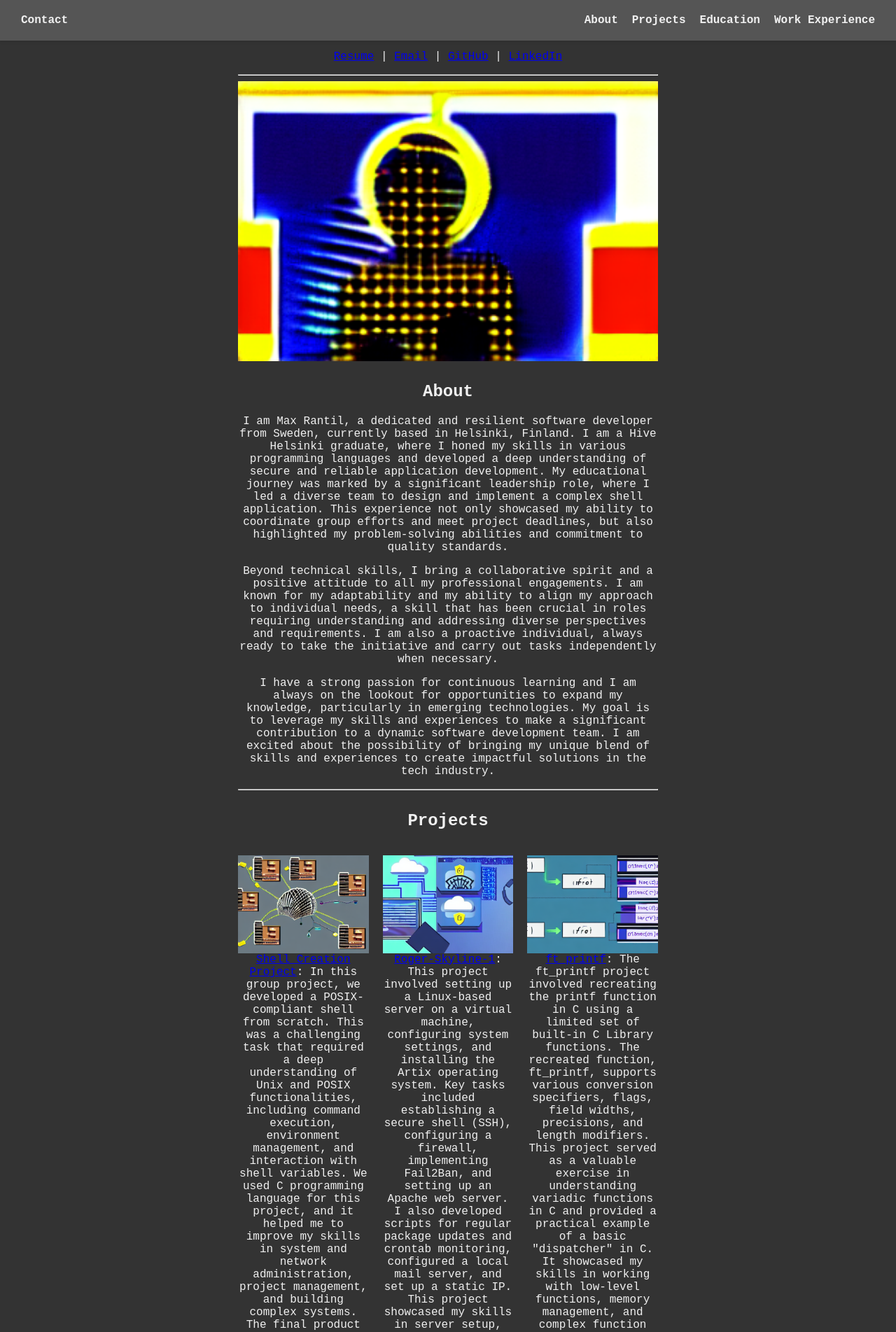
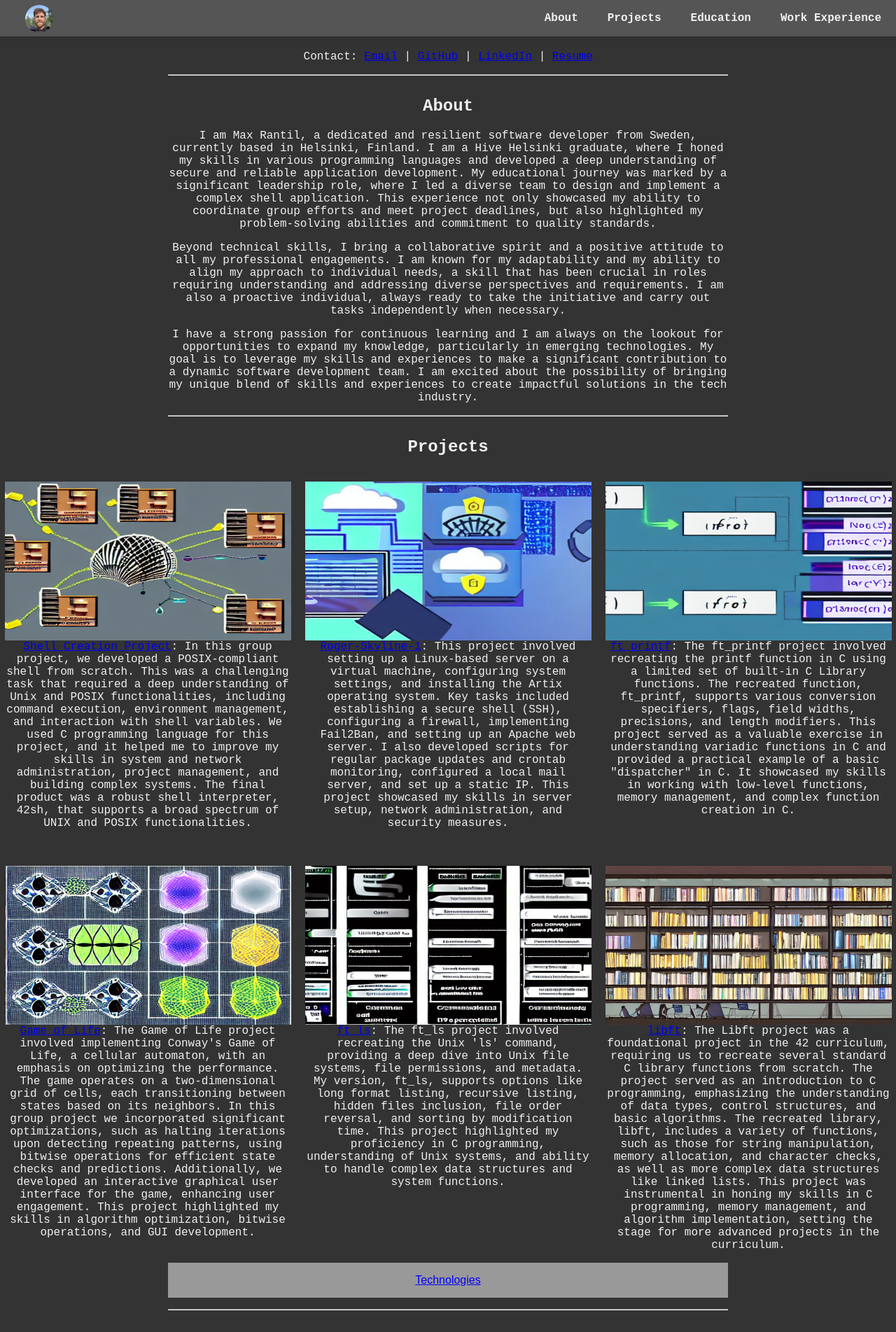
Before and after one commit to maxrantil/maxrantil.github.io, a PHP site: page / in a window 1280 px wide. Shown: the top 1903 px of the page at 70% size. Run offline with PHP 8.4, Linux system fonts and the light colour scheme.

Commit message:
final version for now

```diff
--- a/index.html
+++ b/index.html
@@ -18,10 +18,12 @@
   <header>
     <nav>
       <ul class="nav-left">
-        <li><a href="#maxrantil">Contact</a></li>
+        <div class="profile-image">
+          <li><a href="#home"><img src="./images/profile_small.jpg" alt="profile"></a></li>
+        </div>
       </ul>
       <ul class="nav-right">
-        <li><a href="#maxrantil">About</a></li>
+        <li><a href="#home">About</a></li>
         <li><a href="#projects">Projects</a></li>
         <li><a href="#education">Education</a></li>
         <li><a href="#work-experience">Work Experience</a></li>
@@ -30,18 +32,18 @@
   </header>
 
   <div class="container">
-    <div id="maxrantil">
+    <div id="home">
       <br>
       <br>
-      <p><a href="https://www.canva.com/design/DAFnGdFegCs/9V-Xdn7FXAdEoxji-CKHFw/view#1"
-          title="Watch my Resume">Resume</a> | <a href="mailto:portfolio.yn79c@simplelogin.com"
-          title="Send an email to Max Rantil">Email</a> | <a href="https://github.com/maxrantil"
-          title="Link to Max Rantil's GitHub profile">GitHub</a> | <a href="https://www.linkedin.com/in/maxrantil"
-          title="Link to Max Rantil's LinkedIn profile">LinkedIn</a></p>
+      <p>Contact: <a href="mailto:portfolio.yn79c@simplelogin.com" title="Send an email to Max Rantil">Email</a> | <a
+          href="https://github.com/maxrantil" title="Link to Max Rantil's GitHub profile">GitHub</a> | <a
+          href="https://www.linkedin.com/in/maxrantil" title="Link to Max Rantil's LinkedIn profile">LinkedIn</a> | <a
+          href="https://www.canva.com/design/DAFnGdFegCs/9V-Xdn7FXAdEoxji-CKHFw/view#1"
+          title="Watch my Resume">Resume</a></p>
     </div>
     <div id="about">
       <hr>
-      <img src="./images/about.png" alt="about image" class="project-image">
+      <!-- <img src="./images/about.png" alt="about image" class="section-image"> -->
       <h2>About</h2>
       <p>
         I am Max Rantil, a dedicated and resilient software developer from Sweden, currently based in Helsinki, Finland.
@@ -157,7 +159,7 @@
         </p>
       </div>
     </div>
-    <button type="button" class="collapsible">Technologies that I have used</button>
+    <button type="button" class="collapsible">Technologies</button>
     <div class="content">
       <h3>Programming Languages:</h3>
       <p>
@@ -327,7 +329,7 @@
     <hr>
     <div id="education">
       <h2>Education</h2>
-      <img src="./images/education.png" alt="education image" class="project-image">
+      <img src="./images/education.png" alt="education image" class="section-image">
       <p>
         <strong>Programming - Hive Helsinki, Finland (October 2021 - March 2023)</strong>:
         At Hive Helsinki, I enhanced my skills in collaboration and peer-to-peer knowledge exchange.
@@ -341,11 +343,11 @@
       experience and the specifics of each role and education experience.
     </div>
     <hr>
-    <div id="work-experience">
+    <div>
       <h2>Work Experience</h2>
-      <img src="./images/work_experience.png" alt="work-experience image" class="project-image">
+      <!-- <img src="./images/work_experience.png" alt="work-experience image" class="section-image"> -->
       <p>
-        <strong>Youth Worker - GBG Stad, Gothenburg, Sweden (June 2013 - August 2021)</strong>:
+        <strong>Youth Worker - GBG Stad, Sweden (June 2013 - August 2021)</strong>:
         In this role, I encountered rewarding and challenging moments, displaying endurance and patience.
         I applied an optimistic outlook, contributing to a positive and uplifting environment.
         My curiosity-fueled learning led to a deep understanding of unique perspectives and requirements.
@@ -353,7 +355,7 @@
       </p>
 
       <p>
-        <strong>Exhibition Technician - Hasselblad Art Museum, Gothenburg, Sweden (May 2008 - September 2013)</strong>:
+        <strong>Exhibition Technician - Hasselblad Foundation, Sweden (May 2008 - September 2013)</strong>:
         In this role, I skillfully fused artistry and workmanship, bringing artists' visions to life.
         I exhibited an easy-to-work-with demeanor, understanding the fluid nature of project work.
         I adapted and coordinated effectively within team settings, demonstrating flexibility and dedication.
@@ -454,10 +456,12 @@
       </div>
     </div>
     <hr>
-    <footer>
+    <footer id="work-experience">
       <p>Contact: <a href="mailto:portfolio.yn79c@simplelogin.com" title="Send an email to Max Rantil">Email</a> | <a
           href="https://github.com/maxrantil" title="Link to Max Rantil's GitHub profile">GitHub</a> | <a
-          href="https://www.linkedin.com/in/maxrantil" title="Link to Max Rantil's LinkedIn profile">LinkedIn</a></p>
+          href="https://www.linkedin.com/in/maxrantil" title="Link to Max Rantil's LinkedIn profile">LinkedIn</a> | <a
+          href="https://www.canva.com/design/DAFnGdFegCs/9V-Xdn7FXAdEoxji-CKHFw/view#1"
+          title="Watch my Resume">Resume</a></p>
     </footer>
   </div>
   <script>
@@ -490,6 +494,11 @@
         window.location.hash = this.getAttribute('href');
       });
     });
+
+    window.onbeforeunload = function () {
+      window.scrollTo(0, 0);
+    }
+
   </script>
 </body>
 
--- a/styles.css
+++ b/styles.css
@@ -1,12 +1,12 @@
 body {
-  font-family: 'Courier New', monospace; /* Use a monospace font */
+  font-family: 'Courier New', monospace;
   margin: 0;
   padding: 0;
   display: flex;
   justify-content: center;
   align-items: center;
-  background-color: #333; /* Change background to a dark color */
-  color: #f0f0f0; /* Change text color to a light color */
+  background-color: #333;
+  color: #f0f0f0;
 }
 
 header {
@@ -14,15 +14,20 @@ header {
   top: 0;
   left: 0;
   width: 100%;
-  background-color: #555; /* Change header background to a darker color */
-  padding: 20px;
+  background-color: #555;
+  padding-top: 7px;
   box-shadow: 0 2px 4px rgba(0, 0, 0, 0.1);
-  box-sizing: border-box; /* Add this line */
+  box-sizing: border-box;
 }
 
 nav {
   display: flex;
   justify-content: space-between;
+}
+
+.profile-image img {
+  height: 40px;
+  border-radius: 50%;
 }
 
 .nav-left,
@@ -33,9 +38,21 @@ nav {
   display: flex;
 }
 
-.nav-left li,
+.nav-left {
+  padding-right: 20px;
+}
+
+.nav-right {
+  padding-left: 20px;
+  padding-top: 10px;
+}
+
+.nav-left li {
+  margin: 0px 36px;
+}
+
 .nav-right li {
-  margin: 0 10px;
+  margin: 0px 21px;
 }
 
 .nav-left li a,
@@ -59,7 +76,7 @@ section {
 .container {
   text-align: center;
   padding: 20px;
-  max-width: 600px;
+  max-width: 800px;
   margin: 0 auto;
 }
 
@@ -69,13 +86,14 @@ h2 {
 }
 
 .collapsible {
-  background-color: #777;
-  color: white;
+  background-color: #999999;
+  color: rgb(0, 0, 255);
+  text-decoration: underline;
   cursor: pointer;
-  padding: 12px 18px;
+  height: 50px;
   width: 100%;
   border: none;
-  text-align: left;
+  text-align: center !important;
   outline: none;
   font-size: 16px;
   transition: background-color 0.3s ease;
@@ -94,9 +112,9 @@ h2 {
   padding: 0;
   overflow: hidden;
   transition: max-height 0.2s ease-out;
-  background-color: #444; /* Change content background to a darker color */
+  background-color: #444;
   max-height: 0;
-  color: #f0f0f0; /* Change content text color to a light color */
+  color: #f0f0f0;
 }
 
 .content p {
@@ -105,8 +123,8 @@ h2 {
 }
 
 .project-image {
-  width: 512 px;
-  height: 384 px;
+  width: 409px;
+  height: 227px;
   display: block;
   margin: 0 auto;
 }
@@ -114,29 +132,27 @@ h2 {
 .project-grid {
   display: grid;
   grid-template-columns: repeat(3, 1fr);
+  justify-content: center;
   grid-gap: 20px;
-  margin: 0 auto;
 }
 
 .project {
   text-align: center;
-  margin: 0 auto;
-}
-
-.project-image {
-  width: 100%;
-  height: 100%;
-  display: block;
-  margin: 0 auto;
 }
 
 .project-container {
   text-align: center;
   padding: 20px;
-  max-width: 90%; /* Adjust this value as needed */
+  max-width: 90%;
   margin: 0 auto;
 }
 
+.section-image {
+  width: 50%;
+  height: 50%;
+  display: block;
+  margin: 0 auto;
+}
 
 @media screen and (max-width: 600px) {
   body {
```
Also changed, not shown: images/profile_small.jpg (added).
